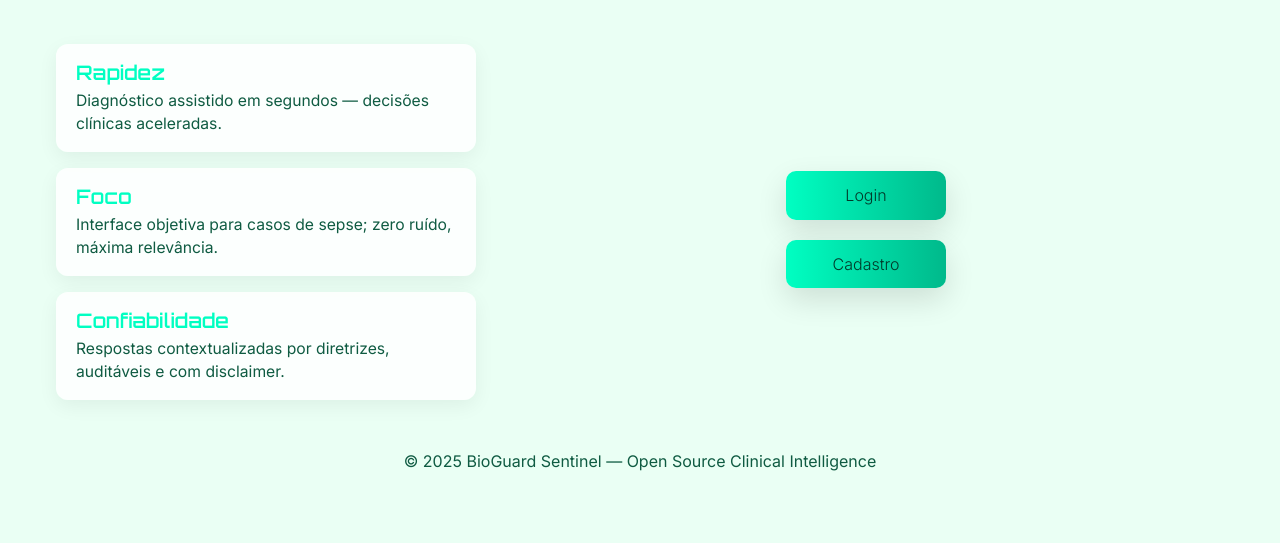
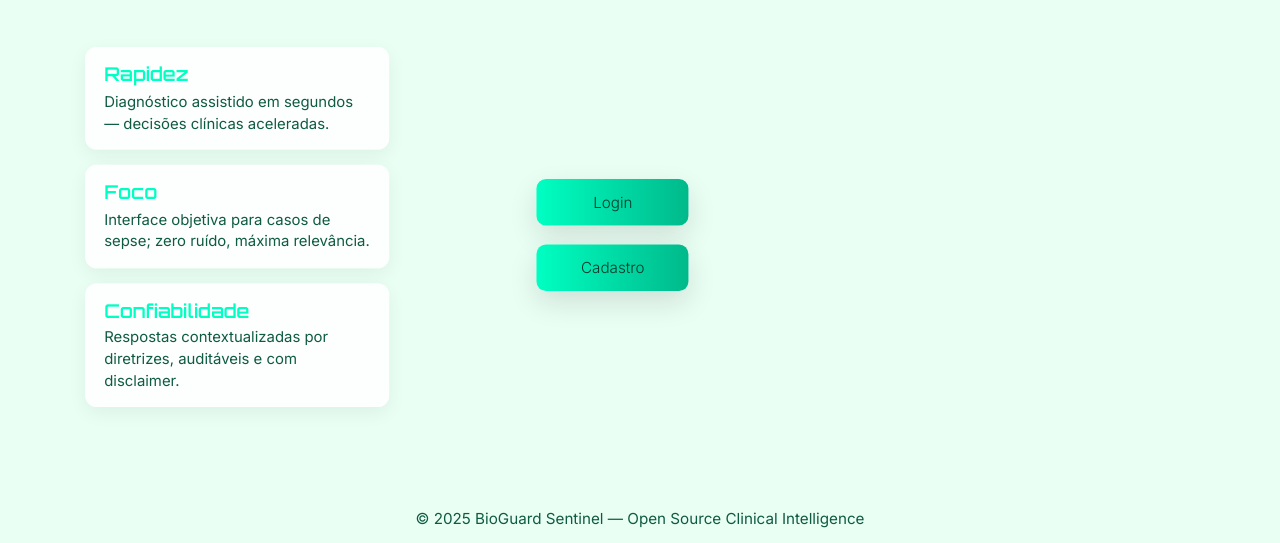
Before and after one commit to segredosflorais-hash/bioguard-advanced, a website: page index.html in a window 1280 px wide. Shown: the part 277-820 px from the top of the page. Drawn offline with Linux system fonts and the light colour scheme.

Commit message:
fix(ui): ajuste automático ao viewport — evita rolagem vertical (v0.4.9-viewportfit)

```diff
--- a/assets/css/style.css
+++ b/assets/css/style.css
@@ -98,3 +98,58 @@ footer{margin:2.2rem 0 3rem; text-align:center; color:var(--muted)}
 /* small tweaks */
 html.dark .feature-item{background:rgba(255,255,255,0.03)}
 html.dark .feature-text{color:var(--text)}
+
+/* ---------- Ajuste automático ao viewport ---------- */
+body {
+  min-height: 100vh;
+  display: flex;
+  flex-direction: column;
+  justify-content: flex-start;
+  align-items: center;
+  overflow-y: hidden;
+}
+
+main {
+  display: flex;
+  flex-direction: row;
+  justify-content: space-between;
+  align-items: flex-start;
+  flex-wrap: wrap;
+  width: 100%;
+  max-width: 1200px;
+  padding: 1rem 2rem;
+  box-sizing: border-box;
+}
+
+header {
+  margin-bottom: 0.8rem;
+}
+
+.features {
+  flex: 1;
+  min-width: 320px;
+  margin-top: 0.5rem;
+  margin-bottom: 0.5rem;
+}
+
+.actions {
+  display: flex;
+  flex-direction: column;
+  align-items: center;
+  gap: 0.8rem;
+  margin-bottom: 1rem;
+}
+
+/* Ajuste em telas menores */
+@media (max-height: 800px) {
+  body {
+    transform: scale(0.95);
+    transform-origin: top center;
+  }
+}
+
+@media (max-height: 700px) {
+  body {
+    transform: scale(0.9);
+  }
+}
```
